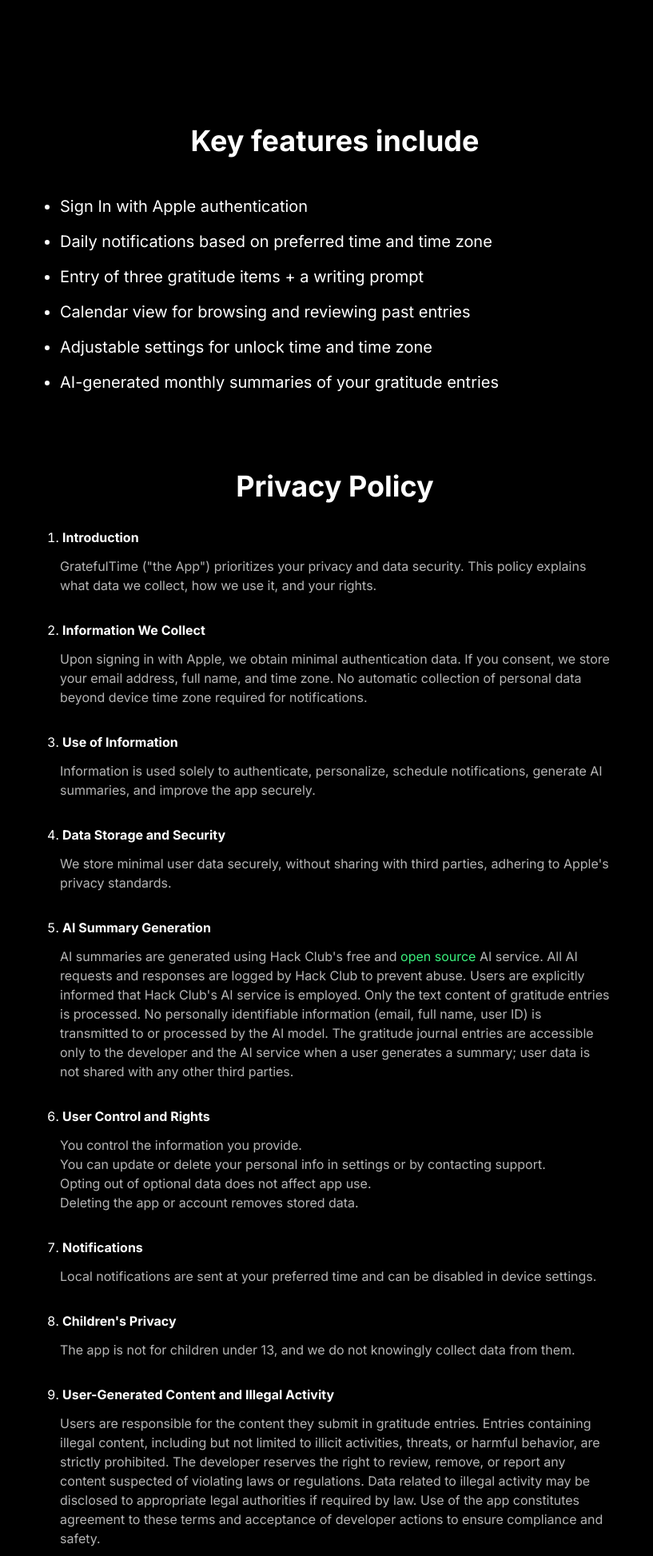
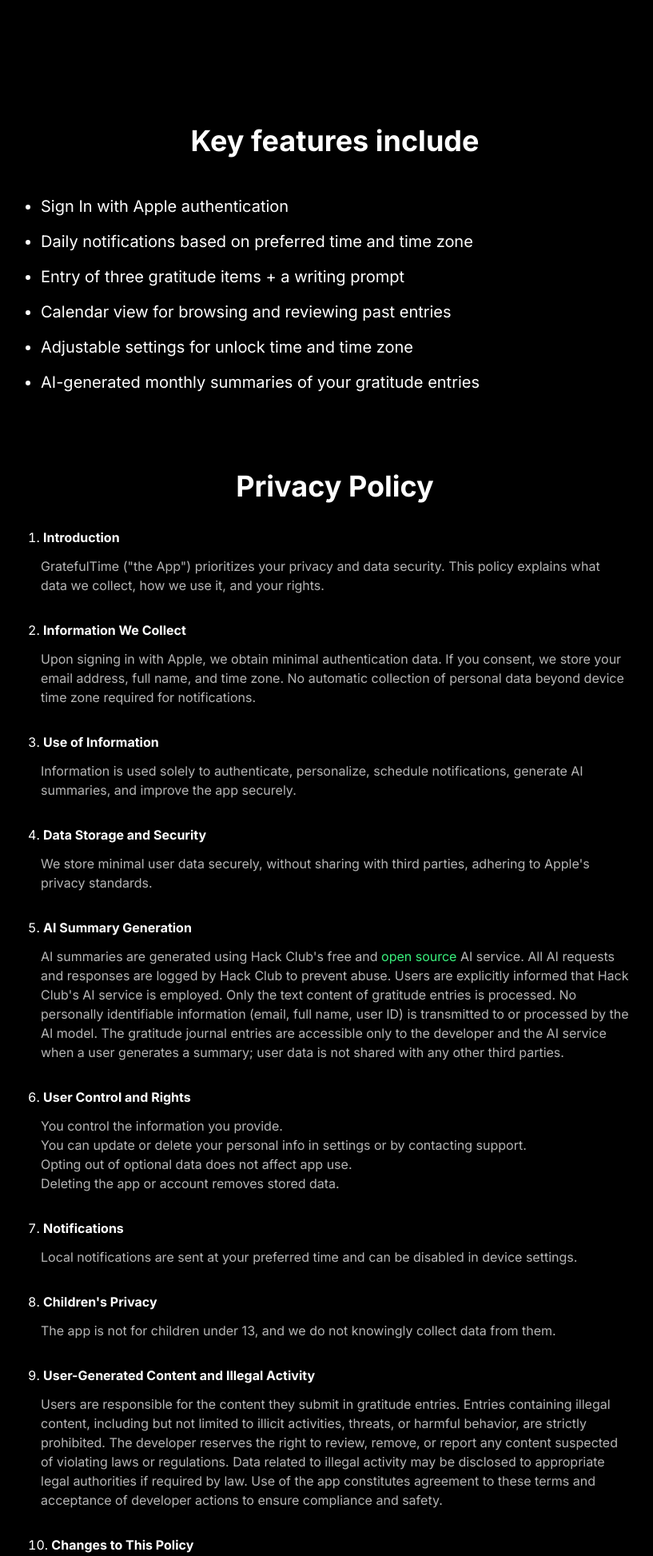
Before and after one commit to eesazahed/gratefultime-backend, a Flask app: page / in a window 1280 px wide. Shown: the part 1381-3327 px from the top of the page at 80% size, without its empty margins (221-1038 px from the left). Run offline with Flask 3, Linux system fonts and the light colour scheme; parts of the project's set-up code (start-up, migrations or seed data) failed here and were passed over.

Commit message:
edit witdh

```diff
--- a/app/templates/index.html
+++ b/app/templates/index.html
@@ -116,7 +116,7 @@
         </button>
       </div>
 
-      <div id="features" class="my-16 max-w-[50rem] mx-auto px-10">
+      <div id="features" class="my-16 max-w-[50rem] mx-auto px-4">
         <p class="text-3xl md:text-4xl text-center font-bold py-8">
           Key features include
         </p>
@@ -136,7 +136,7 @@
         </ul>
       </div>
 
-      <!-- <div id="reviews" class="my-16 max-w-[50rem] mx-auto px-10">
+      <!-- <div id="reviews" class="my-16 max-w-[50rem] mx-auto px-4">
         <p class="text-3xl md:text-4xl text-center font-bold py-8">
           User reviews
         </p>
@@ -176,7 +176,7 @@
         </div>
       </div> -->
 
-      <div id="privacypolicy" class="my-16 max-w-[50rem] mx-auto px-10">
+      <div id="privacypolicy" class="my-16 max-w-[50rem] mx-auto px-4">
         <p class="text-3xl md:text-4xl text-center font-bold py-8">
           Privacy Policy
         </p>
```
Also changed, not shown: app/static/images/favicon.ico.
